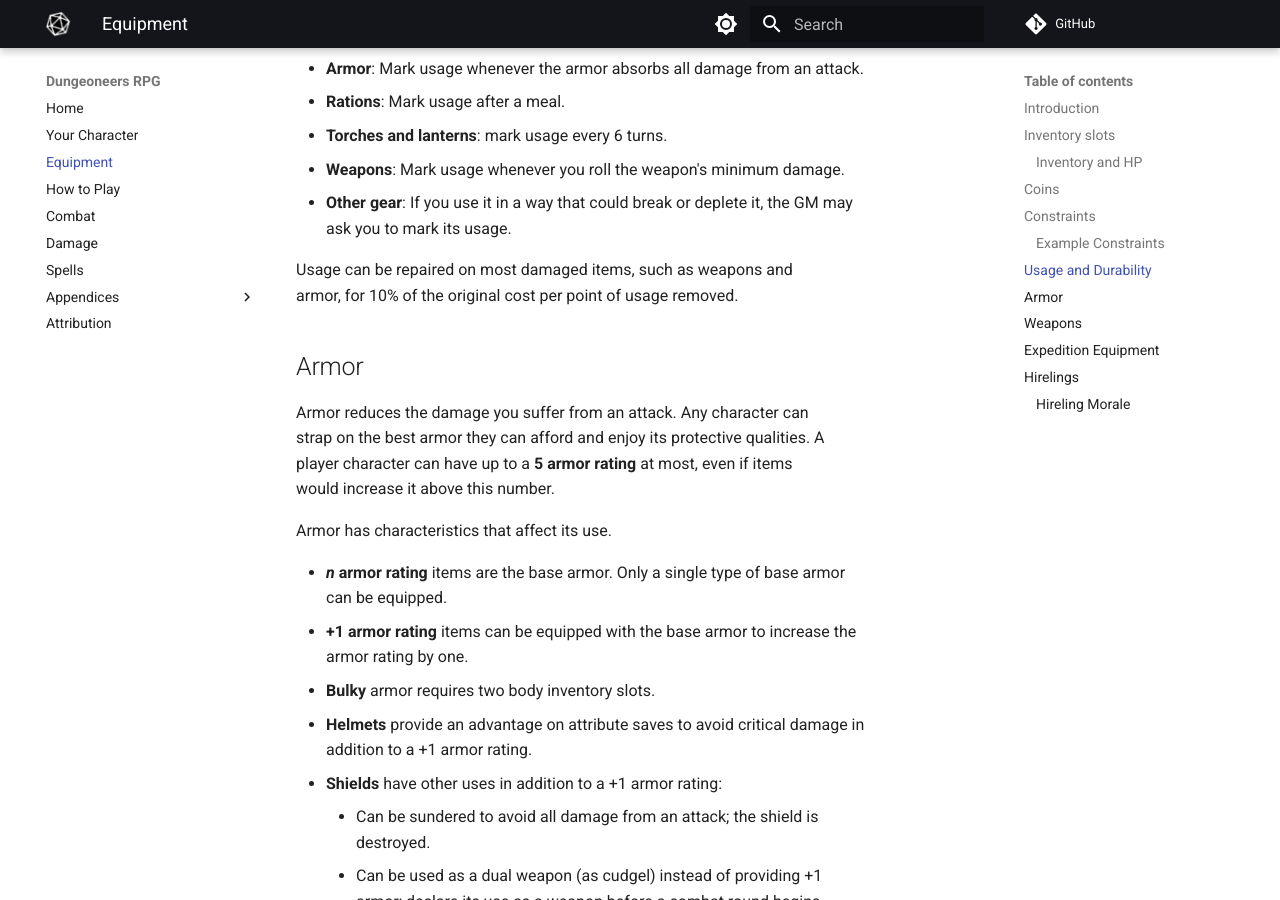
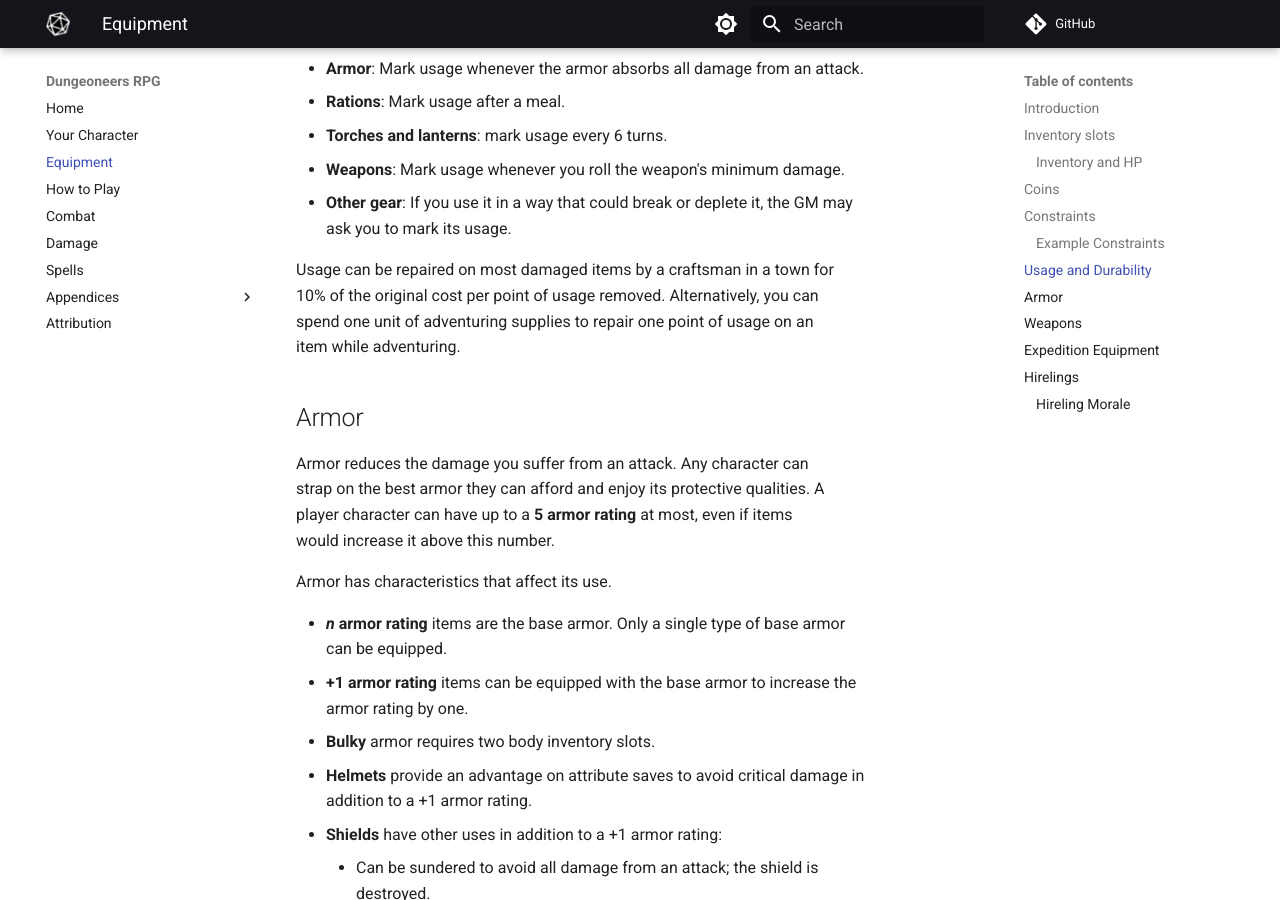
Before and after one commit to joemoose/dungeoneers.d20, an MkDocs documentation site: the page built from docs/equipment.md, in a window 1280 px wide and 900 px high, scrolled down 2237 px. Built offline with MkDocs 1.6.1 and Material for MkDocs 9.7.7, drawn with Linux system fonts in a browser that asks for light colours; comment, search, counter and statistics services are not loaded.

Commit message:
Update equipment.md

```diff
--- a/docs/equipment.md
+++ b/docs/equipment.md
@@ -66,7 +66,7 @@ Unless specified otherwise, all items have three uses.
 - **Weapons**: Mark usage whenever you roll the weapon's minimum damage.
 - **Other gear**: If you use it in a way that could break or deplete it, the GM may ask you to mark its usage.
 
-Usage can be repaired on most damaged items, such as weapons and armor, for 10% of the original cost per point of usage removed.
+Usage can be repaired on most damaged items by a craftsman in a town for 10% of the original cost per point of usage removed. Alternatively, you can spend one unit of adventuring supplies to repair one point of usage on an item while adventuring.
 
 ## Armor
 
```
